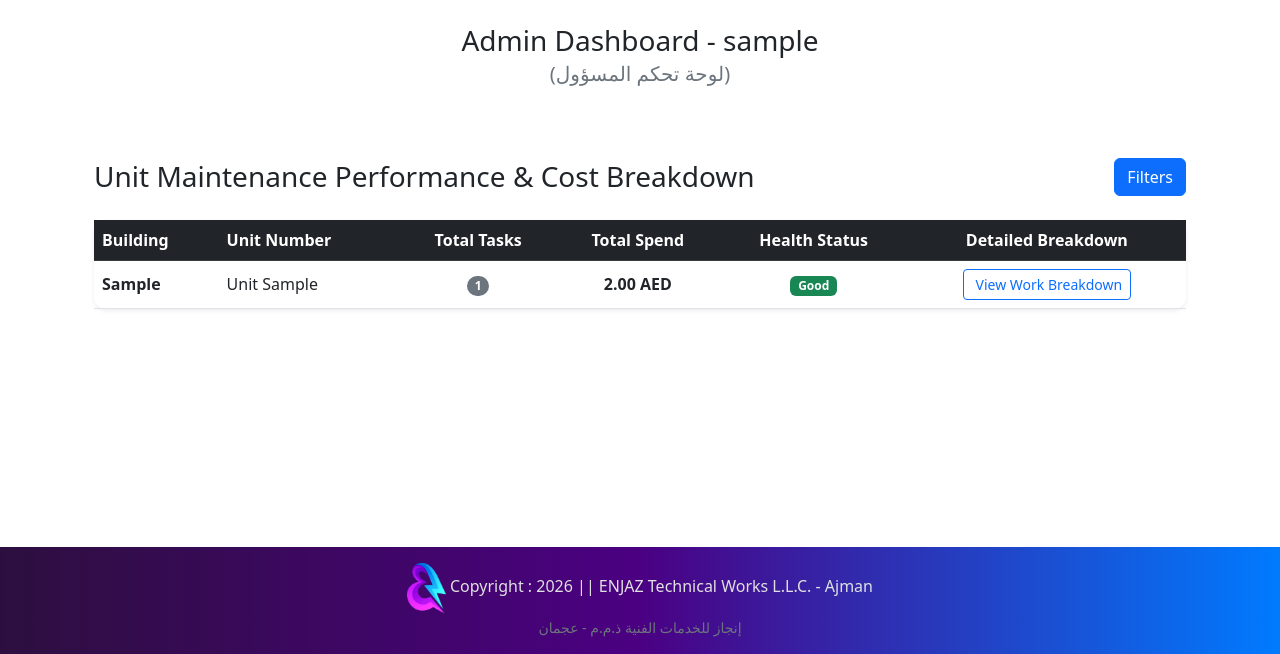
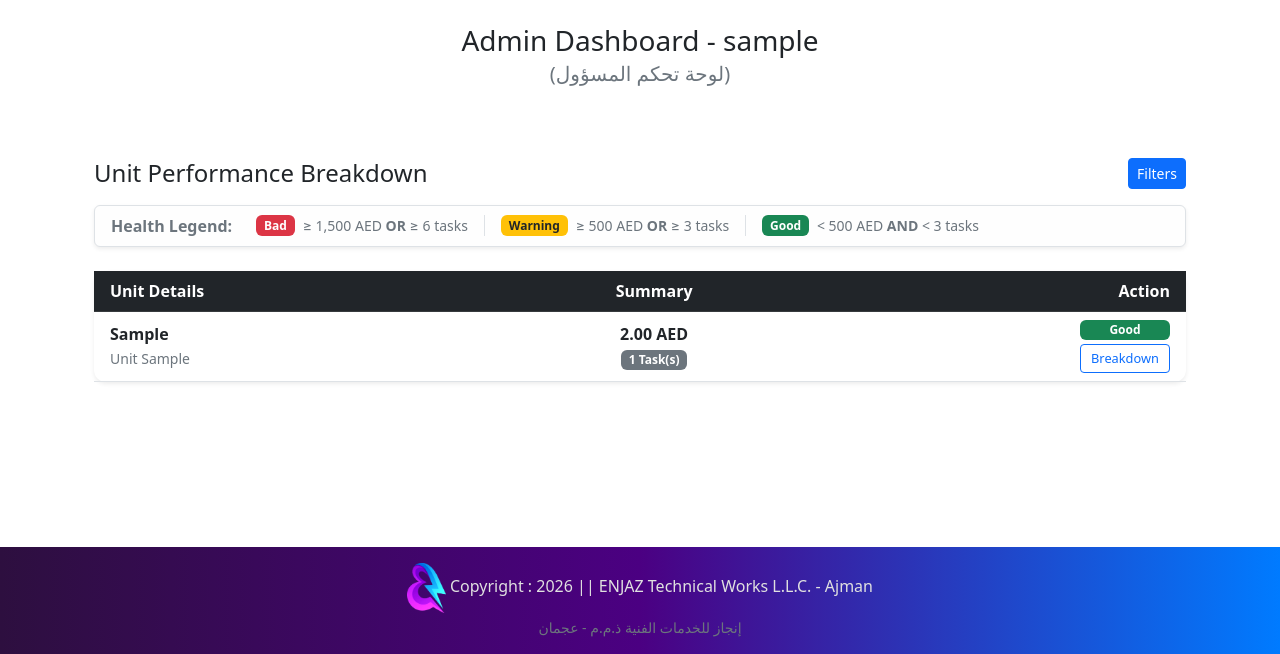
Before and after one commit to zubair-sowrab/maintenance_system, a Django app: page /reports/unit-performance/ in a window 1280 px wide. Shown: the part 146-800 px from the top of the page. Run offline with Django 5.2, Linux system fonts and the light colour scheme; a user stored in the database is signed in; tables that the repository leaves empty hold one stand-in row (values such as "Sample post"); some libraries are stand-ins or nearby versions.

Commit message:
unit health new

```diff
--- a/tasks/templates/tasks/unit_performance_report.html
+++ b/tasks/templates/tasks/unit_performance_report.html
@@ -2,21 +2,36 @@
 
 {% block content %}
 <div class="container-fluid py-4">
-    <div class="d-flex justify-content-between align-items-center mb-4">
-        <h2 class="h3 mb-0 text-gray-800">Unit Maintenance Performance & Cost Breakdown</h2>
-        <button class="btn btn-primary" type="button" data-bs-toggle="collapse" data-bs-target="#filterCard">
+    <div class="d-flex justify-content-between align-items-center mb-3">
+        <h2 class="h4 mb-0 text-gray-800">Unit Performance Breakdown</h2>
+        <button class="btn btn-sm btn-primary" type="button" data-bs-toggle="collapse" data-bs-target="#filterCard">
             <i class="bi bi-funnel"></i> Filters
         </button>
+    </div>
+
+    <!-- HEALTH STATUS LEGEND -->
+    <div class="alert alert-light border shadow-sm d-flex flex-wrap gap-3 py-2 mb-4 align-items-center" role="alert">
+        <span class="fw-bold me-2 text-muted"><i class="bi bi-info-circle"></i> Health Legend:</span>
+        <div class="d-flex align-items-center gap-2">
+            <span class="badge bg-danger">Bad</span>
+            <small class="text-muted">≥ 1,500 AED <strong>OR</strong> ≥ 6 tasks</small>
+        </div>
+        <div class="d-flex align-items-center gap-2 border-start ps-3">
+            <span class="badge bg-warning text-dark">Warning</span>
+            <small class="text-muted">≥ 500 AED <strong>OR</strong> ≥ 3 tasks</small>
+        </div>
+        <div class="d-flex align-items-center gap-2 border-start ps-3">
+            <span class="badge bg-success">Good</span>
+            <small class="text-muted">< 500 AED <strong>AND</strong> < 3 tasks</small>
+        </div>
     </div>
 
     <!-- FILTER SECTION -->
     <div class="collapse mb-4 {% if start_date or end_date or selected_buildings %}show{% endif %}" id="filterCard">
         <div class="card shadow-sm border-0">
             <div class="card-body bg-light">
-                <form method="GET" action="{% url 'unit_performance_report' %}"> <!-- Ensure URL name matches urls.py -->
+                <form method="GET" action="{% url 'unit_performance_report' %}">
                     <div class="row g-3">
-
-<!-- Building Multi-Select Filter -->
                         <div class="col-md-4">
                             <label class="form-label fw-bold">Select Buildings</label>
                             <select name="buildings" id="buildingSelect" class="form-select" multiple="multiple">
@@ -26,21 +41,17 @@
                                     </option>
                                 {% endfor %}
                             </select>
-    Hold cmd/ctrl and click on buildings to select
                         </div>
-                        <!-- Date Filters -->
-                        <div class="col-md-3">
-                            <label class="form-label fw-bold">From Date</label>
+                        <div class="col-md-3 col-6">
+                            <label class="form-label fw-bold">From</label>
                             <input type="date" name="start_date" class="form-control" value="{{ start_date|default:'' }}">
                         </div>
-                        <div class="col-md-3">
-                            <label class="form-label fw-bold">To Date</label>
+                        <div class="col-md-3 col-6">
+                            <label class="form-label fw-bold">To</label>
                             <input type="date" name="end_date" class="form-control" value="{{ end_date|default:'' }}">
                         </div>
-
-                        <!-- Action Buttons -->
-                        <div class="col-md-2 d-flex align-items-center mt-4 pt-2">
-                            <button type="submit" class="btn btn-success w-100 me-2">Apply</button>
+                        <div class="col-md-2 d-flex flex-column justify-content-end gap-2">
+                            <button type="submit" class="btn btn-success w-100">Apply</button>
                             <a href="{% url 'unit_performance_report' %}" class="btn btn-outline-secondary w-100">Clear</a>
                         </div>
                     </div>
@@ -49,43 +60,47 @@
         </div>
     </div>
 
-    <!-- MAIN TABLE -->
+    <!-- MAIN COMPACT TABLE (MOBILE FRIENDLY) -->
     <div class="card shadow-sm border-0">
         <div class="card-body p-0 table-responsive">
             <table class="table table-hover align-middle mb-0">
                 <thead class="table-dark">
                     <tr>
-                        <th>Building</th>
-                        <th>Unit Number</th>
-                        <th class="text-center">Total Tasks</th>
-                        <th class="text-center">Total Spend</th>
-                        <th class="text-center">Health Status</th>
-                        <th class="text-center">Detailed Breakdown</th>
+                        <th class="ps-3">Unit Details</th>
+                        <th class="text-center">Summary</th>
+                        <th class="text-end pe-3">Action</th>
                     </tr>
                 </thead>
                 <tbody>
-                    <!-- FIRST LOOP: Renders only the table rows -->
                     {% for unit in unit_stats %}
                     <tr>
-                        <td class="fw-bold">{{ unit.building }}</td>
-                        <td>Unit {{ unit.unit }}</td>
-                        <td class="text-center"><span class="badge bg-secondary rounded-pill">{{ unit.total_tasks }}</span></td>
-                        <td class="text-center fw-bold text-dark">{{ unit.total_spend|floatformat:2 }} AED</td>
+                        <!-- Group 1: Building & Unit -->
+                        <td class="ps-3">
+                            <div class="fw-bold">{{ unit.building }}</div>
+                            <small class="text-muted">Unit {{ unit.unit }}</small>
+                        </td>
+
+                        <!-- Group 2: Spend & Tasks Stacked -->
                         <td class="text-center">
-                            <span class="badge {% if unit.health == 'Bad' %}bg-danger{% elif unit.health == 'Warning' %}bg-warning text-dark{% else %}bg-success{% endif %}">
+                            <div class="fw-bold text-dark">{{ unit.total_spend|floatformat:2 }} AED</div>
+                            <span class="badge bg-secondary" style="font-size: 0.75rem;">{{ unit.total_tasks }} Task(s)</span>
+                        </td>
+
+                        <!-- Group 3: Status & Action Button Stacked -->
+                        <td class="text-end pe-3">
+                            <div class="d-flex flex-column align-items-end justify-content-center gap-1">
+                                <span class="badge w-100 {% if unit.health == 'Bad' %}bg-danger{% elif unit.health == 'Warning' %}bg-warning text-dark{% else %}bg-success{% endif %}" style="max-width: 90px;">
                                     {{ unit.health }}
                                 </span>
-                        </td>
-                        <td class="text-center">
-                            <!-- Button triggers the corresponding modal -->
-                            <button class="btn btn-sm btn-outline-primary" data-bs-toggle="modal" data-bs-target="#breakdownModal{{ forloop.counter }}">
-                                <i class="bi bi-list-nested me-1"></i> View Work Breakdown
+                                <button class="btn btn-sm btn-outline-primary w-100" style="max-width: 90px; font-size: 0.8rem;" data-bs-toggle="modal" data-bs-target="#breakdownModal{{ forloop.counter }}">
+                                    Breakdown
                                 </button>
+                            </div>
                         </td>
                     </tr>
                     {% empty %}
                     <tr>
-                        <td colspan="6" class="text-center py-4 text-muted">No maintenance record data found for selected filters.</td>
+                        <td colspan="3" class="text-center py-4 text-muted">No maintenance record data found.</td>
                     </tr>
                     {% endfor %}
                 </tbody>
@@ -94,14 +109,14 @@
     </div>
 </div>
 
-<!-- SECOND LOOP: Renders the modals entirely outside the table -->
+<!-- MODALS LOOP -->
 {% for unit in unit_stats %}
 <div class="modal fade" id="breakdownModal{{ forloop.counter }}" tabindex="-1" aria-hidden="true">
     <div class="modal-dialog modal-xl modal-dialog-scrollable">
         <div class="modal-content">
             <div class="modal-header bg-primary text-white">
-                <h5 class="modal-title">
-                    Maintenance Breakdown: {{ unit.building }} - Unit {{ unit.unit }}
+                <h5 class="modal-title fs-6">
+                    {{ unit.building }} <br><small class="text-white-50">Unit {{ unit.unit }} Breakdown</small>
                 </h5>
                 <button type="button" class="btn-close btn-close-white" data-bs-dismiss="modal" aria-label="Close"></button>
             </div>
@@ -111,20 +126,18 @@
                 <div class="row g-2 mb-3">
                     {% for category, data in unit.breakdown.items %}
                         {% if data.count > 0 %}
-                        <div class="col-md-4 col-6">
-                            <div class="p-2 border rounded bg-white shadow-sm">
-                                <small class="text-muted d-block text-uppercase fw-bold">{{ category }}</small>
-                                <div class="d-flex justify-content-between align-items-center mt-1">
-                                    <span class="fw-bold text-primary">{{ data.spend|floatformat:2 }} AED</span>
+                        <div class="col-6 col-md-3">
+                            <div class="p-2 border rounded bg-white shadow-sm text-center">
+                                <small class="text-muted d-block text-uppercase fw-bold" style="font-size: 0.7rem;">{{ category }}</small>
+                                <span class="fw-bold text-primary d-block">{{ data.spend|floatformat:2 }} AED</span>
                                 <span class="badge bg-light text-dark border">{{ data.count }} task(s)</span>
-                                </div>
                             </div>
                         </div>
                         {% endif %}
                     {% endfor %}
                 </div>
 
-                <!-- Category Accordions -->
+                <!-- Category Accordions (Tables inside also made responsive) -->
                 <div class="accordion" id="categoryAccordion{{ forloop.counter }}">
                     {% for category, data in unit.breakdown.items %}
                         {% if data.count > 0 %}
@@ -132,40 +145,37 @@
                             <h2 class="accordion-header" id="heading-{{ category }}-{{ forloop.parentloop.counter }}">
                                 <button class="accordion-button collapsed py-2" type="button" data-bs-toggle="collapse" data-bs-target="#collapse-{{ category }}-{{ forloop.parentloop.counter }}">
                                     <div class="w-100 d-flex justify-content-between align-items-center me-3">
-                                        <span class="fw-bold">{{ category }} Work</span>
+                                        <span class="fw-bold">{{ category }}</span>
                                         <div>
-                                            <span class="badge bg-info text-dark me-2">{{ data.count }} Tasks</span>
                                             <span class="badge bg-success">{{ data.spend|floatformat:2 }} AED</span>
                                         </div>
                                     </div>
                                 </button>
                             </h2>
                             <div id="collapse-{{ category }}-{{ forloop.parentloop.counter }}" class="accordion-collapse collapse" data-bs-parent="#categoryAccordion{{ forloop.parentloop.counter }}">
-                                <div class="accordion-body p-0">
-                                    <div class="table-responsive">
-                                        <table class="table table-sm table-striped mb-0">
+                                <div class="accordion-body p-0 table-responsive">
+                                    <table class="table table-sm table-striped mb-0" style="min-width: 500px;">
                                         <thead class="table-light">
                                             <tr>
                                                 <th>Task Title</th>
-                                                    <th>Subcategories & Items</th>
-                                                    <th>Duration / Time Taken</th>
-                                                    <th>Total Cost</th>
+                                                <th>Subcategories</th>
+                                                <th>Time Taken</th>
+                                                <th>Cost</th>
                                                 <th>Status</th>
                                             </tr>
                                         </thead>
                                         <tbody>
                                             {% for t in data.tasks %}
                                             <tr>
-                                                    <td class="fw-semibold">{{ t.title }}</td>
-                                                    <td><small class="text-muted">{{ t.sub_categories }}</small></td>
-                                                    <td><span class="badge bg-light text-dark border"><i class="bi bi-clock me-1"></i>{{ t.time_taken }}</span></td>
-                                                    <td class="fw-bold">{{ t.spend|floatformat:2 }} AED</td>
+                                                <td class="fw-semibold text-wrap" style="max-width: 150px;">{{ t.title }}</td>
+                                                <td class="text-wrap" style="max-width: 150px;"><small class="text-muted">{{ t.sub_categories }}</small></td>
+                                                <td><span class="badge bg-light text-dark border">{{ t.time_taken }}</span></td>
+                                                <td class="fw-bold">{{ t.spend|floatformat:2 }}</td>
                                                 <td><span class="badge bg-secondary">{{ t.status }}</span></td>
                                             </tr>
                                             {% endfor %}
                                         </tbody>
                                     </table>
-                                    </div>
                                 </div>
                             </div>
                         </div>
@@ -175,32 +185,24 @@
 
             </div>
             <div class="modal-footer">
-                <button type="button" class="btn btn-secondary" data-bs-dismiss="modal">Close</button>
+                <button type="button" class="btn btn-secondary w-100" data-bs-dismiss="modal">Close</button>
             </div>
         </div>
     </div>
 </div>
 {% endfor %}
 
-
-
-
-
-<!-- 1. jQuery (Required for Select2) -->
+<!-- Required Scripts for Select2 Filter -->
 <script src="https://code.jquery.com/jquery-3.6.0.min.js"></script>
-
-<!-- 2. Select2 CSS & JS -->
 <link href="https://cdn.jsdelivr.net/npm/select2@4.1.0-rc.0/dist/css/select2.min.css" rel="stylesheet" />
 <script src="https://cdn.jsdelivr.net/npm/select2@4.1.0-rc.0/dist/js/select2.min.js"></script>
-
-<!-- 3. Initialize Select2 -->
 <script>
     $(document).ready(function() {
         $('#buildingSelect').select2({
-            placeholder: "Tap to select buildings...",
+            placeholder: "Select buildings...",
             allowClear: true,
-            width: '100%', // Forces it to stay within the container, preventing side-scroll
-            theme: "classic" // Looks a bit cleaner inside Bootstrap forms
+            width: '100%',
+            theme: "classic"
         });
     });
 </script>
```
Lines whose indentation alone changed are shown as unchanged.
